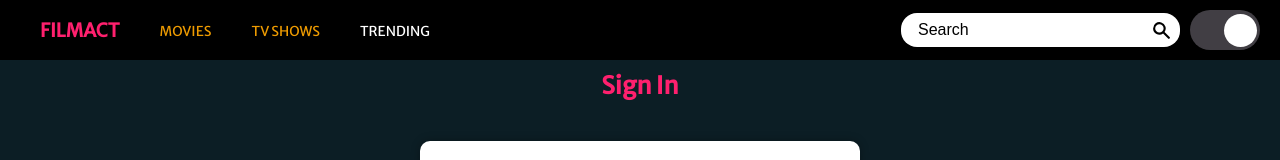
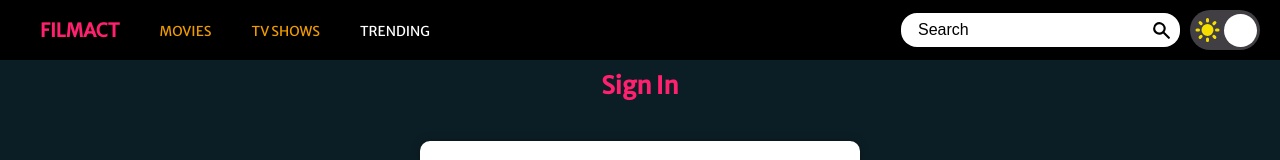
Before and after one commit to AngeloPappalardo/youtube-movie, a React (Create React App) app: page /Trending in a window 1280 px wide. Shown: the top 160 px of the page. Built offline with nearby package versions, Linux system fonts and the light colour scheme; the HTML template or start-up script is replaced by a standard one.

Commit message:
migliorie

```diff
--- a/src/components/NavbarSection.js
+++ b/src/components/NavbarSection.js
@@ -1,6 +1,6 @@
 import React, { Fragment, useEffect, useState } from "react";
 import { NavLink } from "react-router-dom";
-import { HiSearch } from "react-icons/hi";
+import { HiSearch, HiSun, HiMoon } from "react-icons/hi";
 
 function NavbarSection({ setInputValue }) {
   const [thame, setThame] = useState("dark-font");
@@ -57,6 +57,16 @@ function NavbarSection({ setInputValue }) {
           <HiSearch fontSize={21} color=" var( --clr-nav)" id="search" />
           <div id="Color-switcher" onClick={changeTheme}>
             <div className="toggle"></div>
+            <HiSun
+              className="toggle-svg"
+              fontSize={30}
+              color="rgb(246 223 0)"
+            />
+            <HiMoon
+              className="toggle-svg"
+              fontSize={30}
+              color="rgb(155 155 217)"
+            />
           </div>
         </div>
       </nav>
--- a/src/index.css
+++ b/src/index.css
@@ -94,6 +94,10 @@ nav span:hover {
   height: 33px;
   border-radius: 50%;
   transition: 0.6s;
+}
+.toggle-svg {
+  width: 35px;
+  margin-top: 5px;
 }
 
 .input-group input {
@@ -270,6 +274,11 @@ button[type="submit"]:hover {
     margin-left: 320px;
   }
 }
+@media (max-width: 720px) {
+  .movies-container {
+    gap: 0;
+  }
+}
 
 /* TrailerMovies */
 
```
